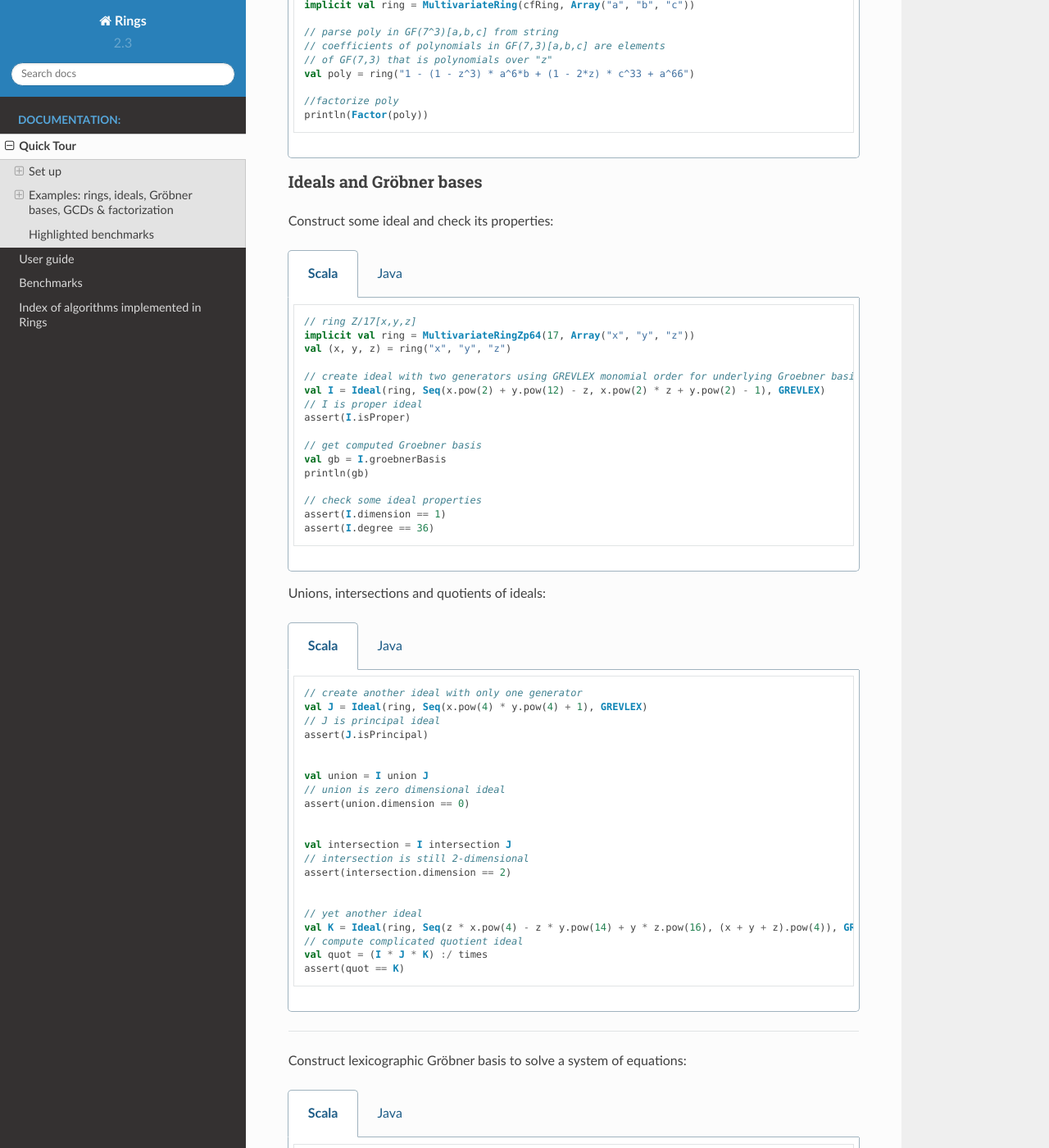
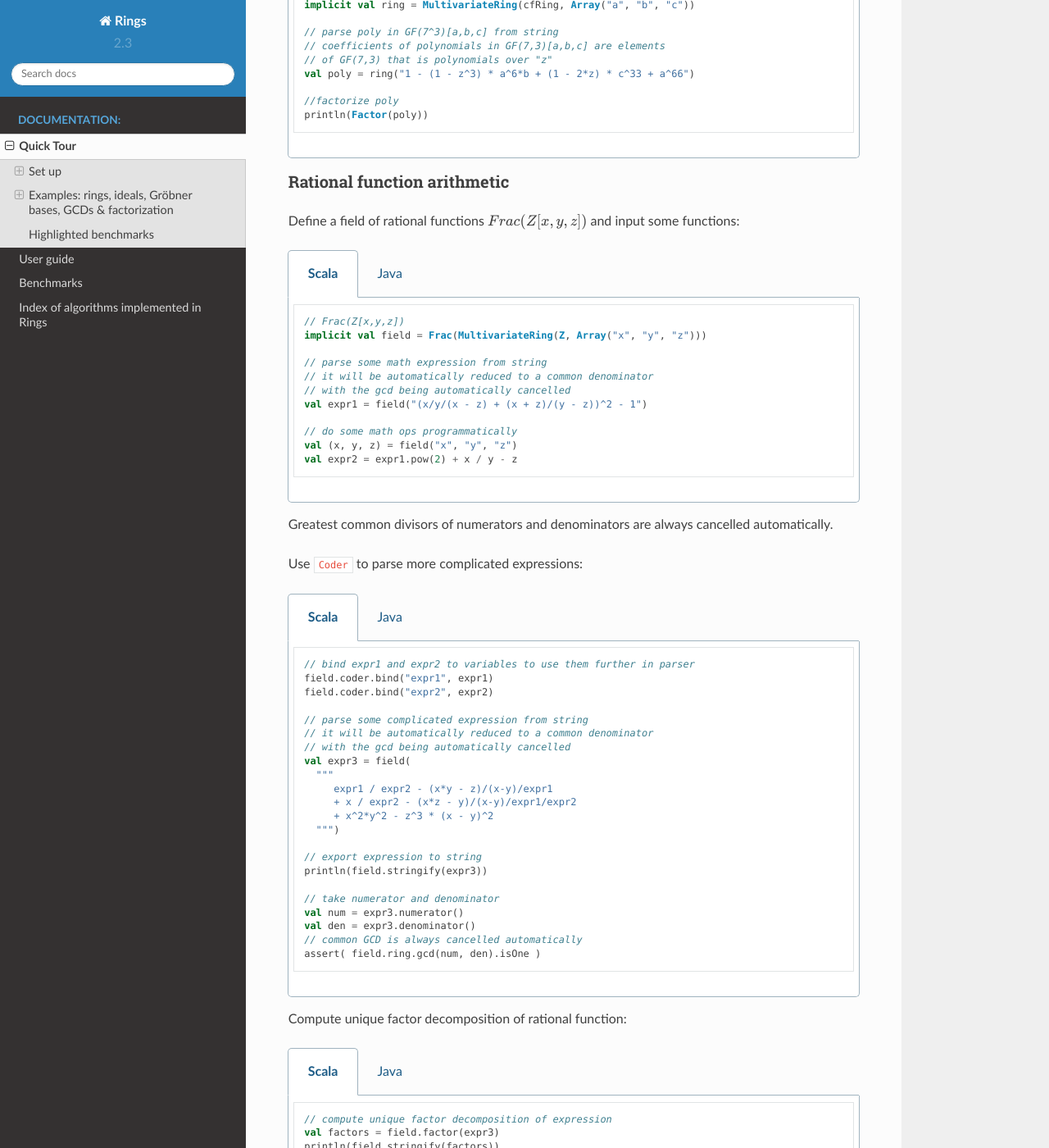
Before and after one commit to PoslavskySV/rings, a Sphinx documentation site: the page built from doc/quickstart.rst, in a window 1280 px wide and 1400 px high, scrolled down 7279 px. Shown: the whole window at 82% size. Built offline with Sphinx 7.4.7 and the Read the Docs theme 2.0.0, drawn with Linux system fonts in a browser that asks for light colours; comment, search, counter and statistics services are not loaded.

```diff
--- a/doc/benchmarks.rst
+++ b/doc/benchmarks.rst
@@ -8,6 +8,11 @@
 ==========
 Benchmarks
 ==========
+
+.. warning::
+
+   The actual benchmarks are moved to https://github.com/PoslavskySV/rings.benchmarks. Below information is outdated.
+
 
 All benchmarks presented below were executed on MacBook Pro (15-inch, 2017), 3,1 GHz Intel Core i7, 16 GB 2133 MHz LPDDR3. The complete source code of benchmarks can be found at `GitHub <https://github.com/PoslavskySV/rings/tree/develop/rings.benchmarks>`_. The following software were used:
 
--- a/doc/quickstart.rst
+++ b/doc/quickstart.rst
@@ -659,6 +659,134 @@
 
 
 
+Rational function arithmetic
+^^^^^^^^^^^^^^^^^^^^^^^^^^^^
+
+Define a field of rational functions :math:`Frac(Z[x,y,z])` and input some functions:
+
+
+.. tabs::
+
+    .. code-tab:: scala
+
+        // Frac(Z[x,y,z])
+        implicit val field = Frac(MultivariateRing(Z, Array("x", "y", "z")))
+
+        // parse some math expression from string
+        // it will be automatically reduced to a common denominator
+        // with the gcd being automatically cancelled
+        val expr1 = field("(x/y/(x - z) + (x + z)/(y - z))^2 - 1")
+
+        // do some math ops programmatically
+        val (x, y, z) = field("x", "y", "z")
+        val expr2 = expr1.pow(2) + x / y - z
+
+
+    .. code-tab:: java
+
+        MultivariateRing<MultivariatePolynomial<BigInteger>> ring = MultivariateRing(3, Z);
+        Rationals<MultivariatePolynomial<BigInteger>> field = Frac(ring);
+
+        // Parser/stringifier of rational functions
+        Coder<Rational<MultivariatePolynomial<BigInteger>>, ?, ?> coder
+             = Coder.mkRationalsCoder(
+                    field,
+                    Coder.mkMultivariateCoder(ring, "x", "y", "z"));
+
+        // parse some math expression from string
+        // it will be automatically reduced to a common denominator
+        // with the gcd being automatically cancelled
+        Rational<MultivariatePolynomial<BigInteger>> expr1 = coder.parse("(x/y/(x - z) + (x + z)/(y - z))^2 - 1");
+
+        // do some math ops programmatically
+        Rational<MultivariatePolynomial<BigInteger>>
+        x = new Rational<>(ring, ring.variable(0)),
+        y = new Rational<>(ring, ring.variable(1)),
+        z = new Rational<>(ring, ring.variable(2));
+
+        Rational<MultivariatePolynomial<BigInteger>> expr2 = field.add(
+                field.pow(expr1, 2),
+                field.divideExact(x, y),
+                field.negate(z));
+
+
+Greatest common divisors of numerators and denominators are always cancelled automatically.
+
+
+Use ``Coder`` to parse more complicated expressions:
+
+.. tabs::
+
+    .. code-tab:: scala
+
+        // bind expr1 and expr2 to variables to use them further in parser
+        field.coder.bind("expr1", expr1)
+        field.coder.bind("expr2", expr2)
+
+        // parse some complicated expression from string
+        // it will be automatically reduced to a common denominator
+        // with the gcd being automatically cancelled
+        val expr3 = field(
+          """
+             expr1 / expr2 - (x*y - z)/(x-y)/expr1
+             + x / expr2 - (x*z - y)/(x-y)/expr1/expr2
+             + x^2*y^2 - z^3 * (x - y)^2
+          """)
+
+        // export expression to string
+        println(field.stringify(expr3))
+
+        // take numerator and denominator
+        val num = expr3.numerator()
+        val den = expr3.denominator()
+        // common GCD is always cancelled automatically
+        assert( field.ring.gcd(num, den).isOne )
+
+
+    .. code-tab:: java
+
+        // bind expr1 and expr2 to variables to use them further in parser
+        coder.bind("expr1", expr1);
+        coder.bind("expr2", expr2);
+
+        // parse some complicated expression from string
+        // it will be automatically reduced to a common denominator
+        // with the gcd being automatically cancelled
+        Rational<MultivariatePolynomial<BigInteger>> expr3 = coder.parse(
+                  " expr1 / expr2 - (x*y - z)/(x-y)/expr1"
+                + " + x / expr2 - (x*z - y)/(x-y)/expr1/expr2"
+                + "+ x^2*y^2 - z^3 * (x - y)^2");
+
+        // export expression to string
+        System.out.println(coder.stringify(expr3));
+
+        // take numerator and denominator
+        MultivariatePolynomial<BigInteger> num = expr3.numerator();
+        MultivariatePolynomial<BigInteger> den = expr3.denominator();
+
+        // common GCD is always cancelled automatically
+        assert field.ring.gcd(num, den).isOne();
+
+
+Compute unique factor decomposition of rational function:
+
+
+.. tabs::
+
+    .. code-tab:: scala
+
+		// compute unique factor decomposition of expression
+		val factors = field.factor(expr3)
+		println(field.stringify(factors))
+
+
+    .. code-tab:: java
+
+		// compute unique factor decomposition of expression
+		FactorDecomposition<Rational<MultivariatePolynomial<BigInteger>>> factors = field.factor(expr3);
+		System.out.println(factors.toString(coder));
+
+
 
 Ideals and |Groebner| bases
 ^^^^^^^^^^^^^^^^^^^^^^^^^^^
```
Also changed, not shown: README.md (+65 -15 lines), doc/_static/factor.png (added), doc/_static/factor_univar.png (added), doc/_static/gcd_nvars.png (added), doc/_static/gcd_size.png (added).
